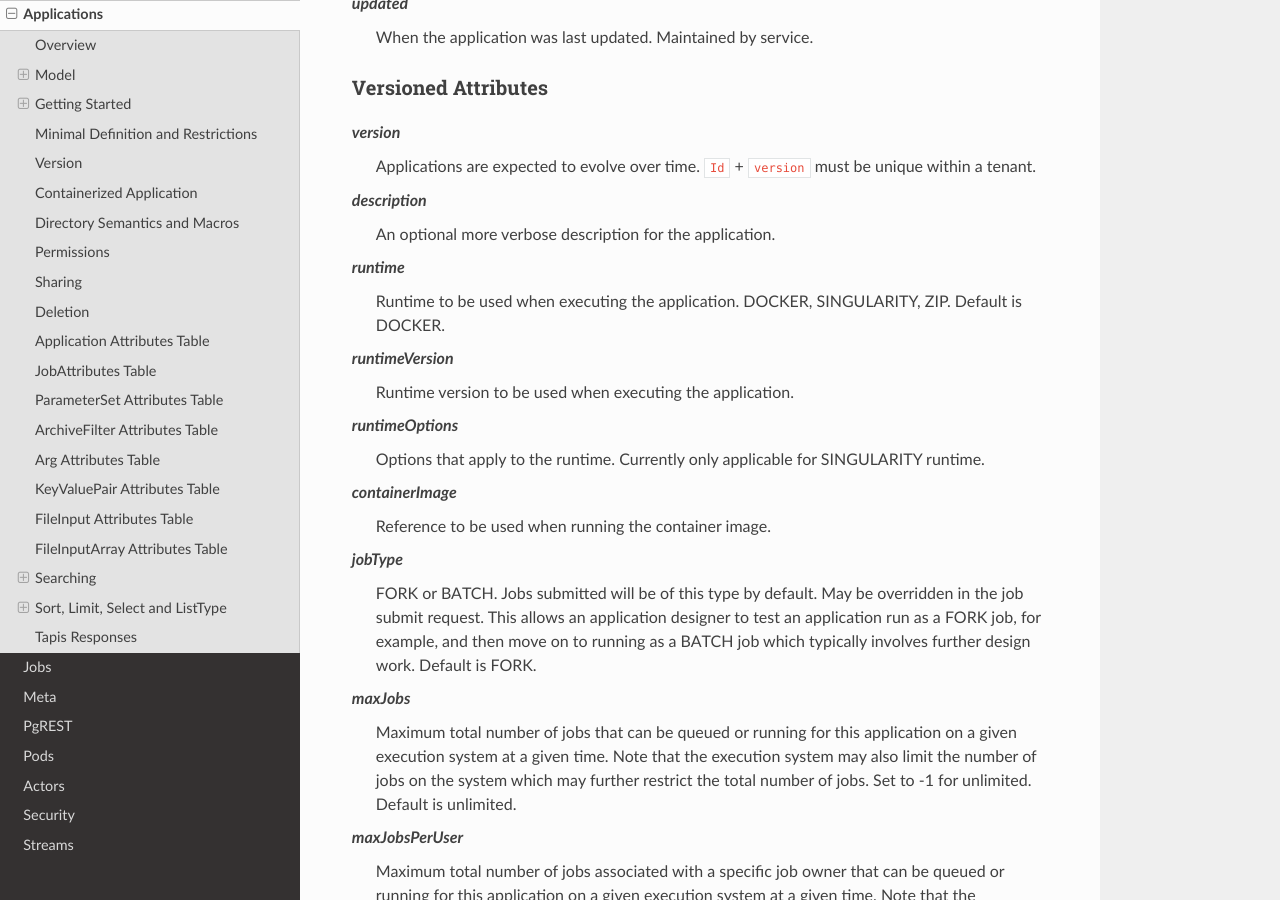
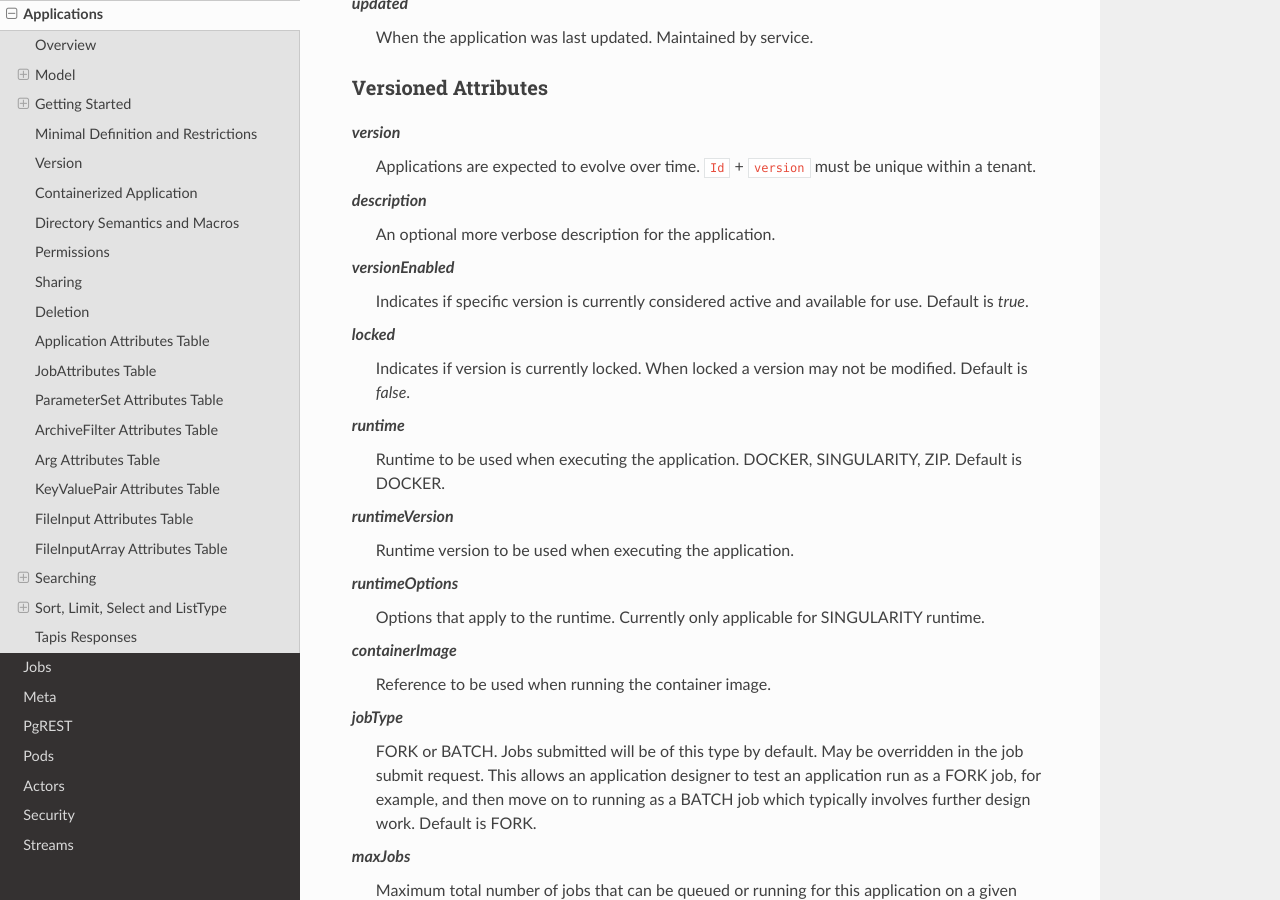
Before and after one commit to tapis-project/documentation, a Sphinx documentation site: the page built from source/technical/apps.rst, in a window 1280 px wide and 900 px high, scrolled down 1047 px. Built offline with Sphinx 7.4.7 and the Read the Docs theme 2.0.0, drawn with Linux system fonts in a browser that asks for light colours; some of the changed text lies outside the part shown.

Commit message:
Apps: Add versionEnabled, locked.

```diff
--- a/source/technical/apps.rst
+++ b/source/technical/apps.rst
@@ -55,6 +55,10 @@ Versioned Attributes
   Applications are expected to evolve over time. ``Id`` + ``version`` must be unique within a tenant.
 *description*
   An optional more verbose description for the application.
+*versionEnabled*
+  Indicates if specific version is currently considered active and available for use. Default is *true*.
+*locked*
+  Indicates if version is currently locked. When locked a version may not be modified. Default is *false*.
 *runtime*
   Runtime to be used when executing the application. DOCKER, SINGULARITY, ZIP. Default is DOCKER.
 *runtimeVersion*
@@ -185,6 +189,8 @@ The response should look similar to the following::
         "description": "My sample application",
         "owner": "<userid>",
         "enabled": true,
+        "versionEnabled": true,
+        "locked": false,
         "runtime": "DOCKER",
         "runtimeVersion": null,
         "runtimeOptions": [],
@@ -477,6 +483,11 @@ Application Attributes Table
 |                     |                |                      | - Default is *${apiUserId}*                                                          |
 +---------------------+----------------+----------------------+--------------------------------------------------------------------------------------+
 | enabled             | boolean        | FALSE                | - Indicates if application currently enabled for use. Default is TRUE.               |
++---------------------+----------------+----------------------+--------------------------------------------------------------------------------------+
+| versionEnabled      | boolean        | FALSE                | - Indicates if specific version is currently enabled for use. Default is TRUE.       |
++---------------------+----------------+----------------------+--------------------------------------------------------------------------------------+
+| locked              | boolean        | FALSE                | - Indicates if version is currently locked. Locking disallows updates.               |
+|                     |                |                      | - Default is FALSE                                                                   |
 +---------------------+----------------+----------------------+--------------------------------------------------------------------------------------+
 | runtime             | enum           | SINGULARITY          | - Runtime to be used when executing the application.                                 |
 |                     |                |                      | - Runtimes: DOCKER, SINGULARITY, ZIP                                                 |
```
